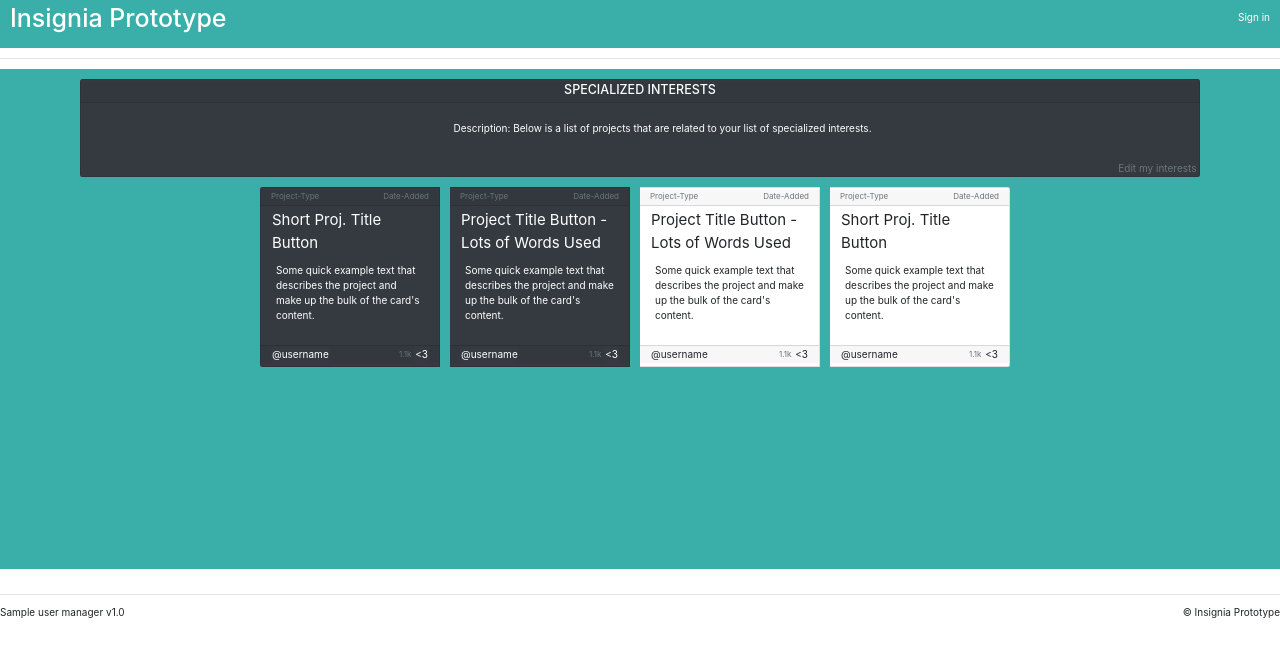
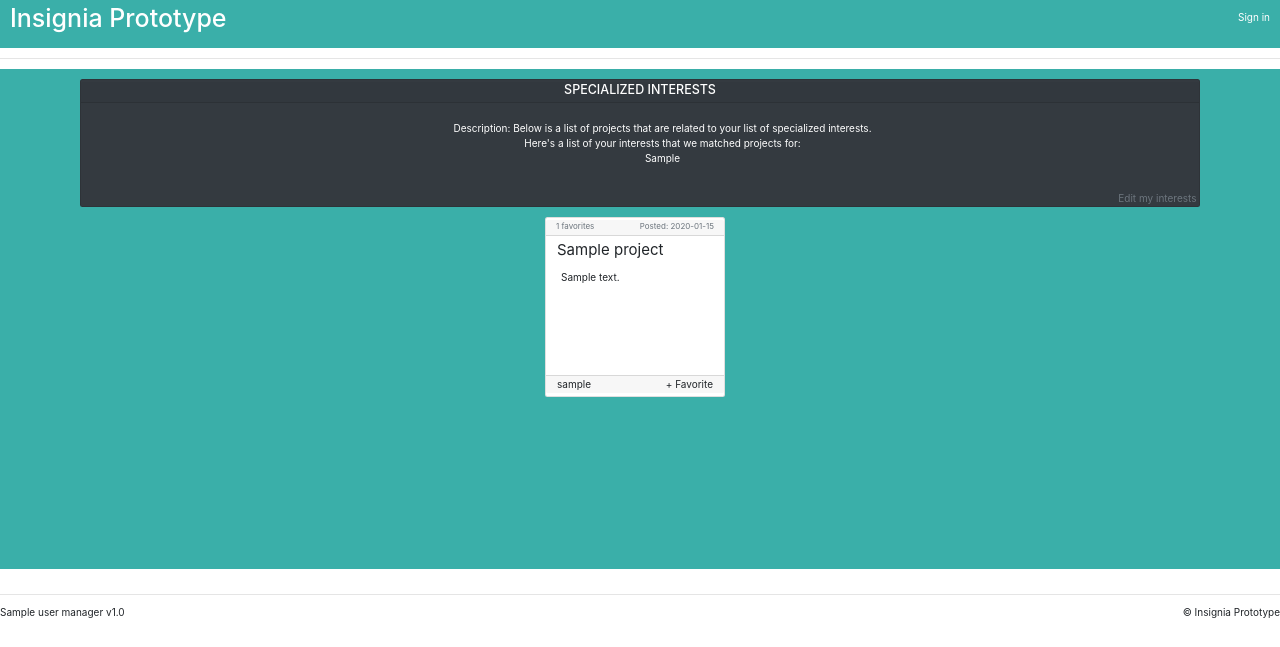
Before and after one commit to dylanfloyd/digital-portfolio-networking, a Python web app: template app/templates/main/specialize.html in a window 1280 px wide. Shown: the top 647 px of the page. Run offline with Jinja, Linux system fonts and the light colour scheme; the template is opened without the code that fills it: most values are stand-ins (such as "Sample title", 1, 10 or a date in 2020); some libraries are stand-ins or nearby versions.

Commit message:
specialization page performs exact match on tags for all projects. loads relevant projects dynamically

```diff
--- a/app/templates/main/specialize.html
+++ b/app/templates/main/specialize.html
@@ -1,4 +1,5 @@
 {% extends "main/main_base.html" %}  {# main/main_base.html extends layout.html #}
+{% from "common/form_macros.html" import render_card %}
 
 {% block content %}
     <div class="card text-white bg-dark mt-3 mb-3 mr-3" style="width: 100%; min-height: 5rem">
@@ -8,114 +9,122 @@
         <div class="card-body" style="padding: 0;">
             <p class="card-text text-center ml-4 mr-4" style="white-space: pre-wrap;">
                 Description: Below is a list of projects that are related to your list of specialized interests.
+                Here's a list of your interests that we matched projects for:
+                {{ tags_matched }}
             </p>
             <p class="pull-right mb-0 mr-1 mt-0"><a href="/main/user_settings" class="text-muted">Edit my interests</a></p>
 
         </div>
     </div>
-    <div class="card-group center-block" style="max-width: max-content;">
+{#    <div class="card-group center-block" style="max-width: max-content;">#}
+{##}
+{#        <div class="card text-white bg-dark mb-3 mr-3" style="max-width: 18rem; min-width: 18rem; min-height: 18rem">#}
+{#            <div class="card-header mt-1 mb-1" style="padding: 0; padding-bottom: 0.25rem;">#}
+{#                <small class="text-muted pull-left ml-3">Project-Type</small>#}
+{#                <small class="text-muted pull-right mr-3">Date-Added</small>#}
+{#            </div>#}
+{#            <div class="card-body" style="padding: 0">#}
+{#                <h5 class="card-title ml-3 mr-3">#}
+{#                    <a href="https://www.google.com" target="_blank" class="btn btn text-white text-left bg-dark" style="padding: 0; font-size: 1.5rem; white-space: pre-wrap">Short Proj. Title Button</a>#}
+{#                </h5>#}
+{#                <p class="card-text ml-4 mr-4">Some quick example text that describes the project and make up the bulk of the card's content.</p>#}
+{#            </div>#}
+{#            <div class="card-footer mt-1 mb-1" style="padding: 0">#}
+{#                <div class="pull-left ml-3">#}
+{#                    <a href="https://www.google.com" target="_blank" class="btn btn text-white bg-dark" style="padding: 0">#}
+{#                        @username#}
+{#                    </a>#}
+{#                </div>#}
+{#                <div class="pull-right mr-3">#}
+{#                    <small class="text-muted">1.1k</small>#}
+{#                    <a href="#" class="btn text-white bg-dark" style="padding: 0"><3</a>#}
+{#                </div>#}
+{#            </div>#}
+{#        </div>#}
+{##}
+{#        <div class="card text-white bg-dark mb-3 mr-3" style="max-width: 18rem; min-width: 18rem; min-height: 18rem">#}
+{#            <div class="card-header mt-1 mb-1" style="padding: 0; padding-bottom: 0.25rem;">#}
+{#                <small class="text-muted pull-left ml-3">Project-Type</small>#}
+{#                <small class="text-muted pull-right mr-3">Date-Added</small>#}
+{#            </div>#}
+{#            <div class="card-body" style="padding: 0">#}
+{#                <h5 class="card-title ml-3 mr-3">#}
+{#                    <a href="https://www.google.com" target="_blank" class="btn btn text-white text-left bg-dark" style="padding: 0; font-size: 1.5rem; white-space: pre-wrap">Project Title Button - Lots of Words Used</a>#}
+{#                </h5>#}
+{#                <p class="card-text ml-4 mr-4">Some quick example text that describes the project and make up the bulk of the card's content.</p>#}
+{#            </div>#}
+{#            <div class="card-footer mt-1 mb-1" style="padding: 0">#}
+{#                <div class="pull-left ml-3">#}
+{#                    <a href="https://www.google.com" target="_blank" class="btn btn text-white bg-dark" style="padding: 0">#}
+{#                        @username#}
+{#                    </a>#}
+{#                </div>#}
+{#                <div class="pull-right mr-3">#}
+{#                    <small class="text-muted">1.1k</small>#}
+{#                    <a href="#" class="btn text-white bg-dark" style="padding: 0"><3</a>#}
+{#                </div>#}
+{#            </div>#}
+{#        </div>#}
+{##}
+{#        <div class="card bg-white mb-3 mr-3" style="max-width: 18rem; min-width: 18rem; min-height: 18rem; text-color: #3AAFA9">#}
+{#            <div class="card-header mt-1 mb-1" style="padding: 0; padding-bottom: 0.25rem;">#}
+{#                <small class="text-muted pull-left ml-3">Project-Type</small>#}
+{#                <small class="text-muted pull-right mr-3">Date-Added</small>#}
+{#            </div>#}
+{#            <div class="card-body" style="padding: 0">#}
+{#                <h5 class="card-title ml-3 mr-3">#}
+{#                    <a href="https://www.google.com" target="_blank" class="btn text-left" style="padding: 0; font-size: 1.5rem; white-space: pre-wrap">Project Title Button - Lots of Words Used</a>#}
+{#                </h5>#}
+{##}
+{#                <p class="card-text ml-4 mr-4">Some quick example text that describes the project and make up the bulk of the card's content.</p>#}
+{#            </div>#}
+{#            <div class="card-footer mt-1 mb-1" style="padding: 0">#}
+{#                <div class="pull-left ml-3">#}
+{#                    <a href="https://www.google.com" target="_blank" class="btn" style="padding: 0">#}
+{#                        @username#}
+{#                    </a>#}
+{#                </div>#}
+{#                <div class="pull-right mr-3">#}
+{#                    <small class="text-muted">1.1k</small>#}
+{#                    <a href="#" class="btn" style="padding: 0"><3</a>#}
+{#                </div>#}
+{#            </div>#}
+{#        </div>#}
+{##}
+{#       <div class="card bg-white mb-3 mr-3" style="max-width: 18rem; min-width: 18rem; min-height: 18rem; text-color: #3AAFA9">#}
+{#            <div class="card-header mt-1 mb-1" style="padding: 0; padding-bottom: 0.25rem;">#}
+{#                <small class="text-muted pull-left ml-3">Project-Type</small>#}
+{#                <small class="text-muted pull-right mr-3">Date-Added</small>#}
+{#            </div>#}
+{#            <div class="card-body" style="padding: 0">#}
+{#                <h5 class="card-title ml-3 mr-3">#}
+{#                    <a href="https://www.google.com" target="_blank" class="btn text-left" style="padding: 0; font-size: 1.5rem; white-space: pre-wrap">Short Proj. Title Button</a>#}
+{#                </h5>#}
+{##}
+{#                <p class="card-text ml-4 mr-4">Some quick example text that describes the project and make up the bulk of the card's content.</p>#}
+{#            </div>#}
+{#            <div class="card-footer mt-1 mb-1" style="padding: 0">#}
+{#                <div class="pull-left ml-3">#}
+{#                    <a href="https://www.google.com" target="_blank" class="btn" style="padding: 0">#}
+{#                        @username#}
+{#                    </a>#}
+{#                </div>#}
+{#                <div class="pull-right mr-3">#}
+{#                    <small class="text-muted">1.1k</small>#}
+{#                    <a href="#" class="btn" style="padding: 0"><3</a>#}
+{#                </div>#}
+{#            </div>#}
+{#        </div>#}
+{##}
+{#    </div>#}
 
-        <div class="card text-white bg-dark mb-3 mr-3" style="max-width: 18rem; min-width: 18rem; min-height: 18rem">
-            <div class="card-header mt-1 mb-1" style="padding: 0; padding-bottom: 0.25rem;">
-                <small class="text-muted pull-left ml-3">Project-Type</small>
-                <small class="text-muted pull-right mr-3">Date-Added</small>
-            </div>
-            <div class="card-body" style="padding: 0">
-                <h5 class="card-title ml-3 mr-3">
-                    <a href="https://www.google.com" target="_blank" class="btn btn text-white text-left bg-dark" style="padding: 0; font-size: 1.5rem; white-space: pre-wrap">Short Proj. Title Button</a>
-                </h5>
-                <p class="card-text ml-4 mr-4">Some quick example text that describes the project and make up the bulk of the card's content.</p>
-            </div>
-            <div class="card-footer mt-1 mb-1" style="padding: 0">
-                <div class="pull-left ml-3">
-                    <a href="https://www.google.com" target="_blank" class="btn btn text-white bg-dark" style="padding: 0">
-                        @username
-                    </a>
-                </div>
-                <div class="pull-right mr-3">
-                    <small class="text-muted">1.1k</small>
-                    <a href="#" class="btn text-white bg-dark" style="padding: 0"><3</a>
-                </div>
-            </div>
-        </div>
+    <div class="card-group mt-3 center-block" style="max-width: max-content;">
 
-        <div class="card text-white bg-dark mb-3 mr-3" style="max-width: 18rem; min-width: 18rem; min-height: 18rem">
-            <div class="card-header mt-1 mb-1" style="padding: 0; padding-bottom: 0.25rem;">
-                <small class="text-muted pull-left ml-3">Project-Type</small>
-                <small class="text-muted pull-right mr-3">Date-Added</small>
-            </div>
-            <div class="card-body" style="padding: 0">
-                <h5 class="card-title ml-3 mr-3">
-                    <a href="https://www.google.com" target="_blank" class="btn btn text-white text-left bg-dark" style="padding: 0; font-size: 1.5rem; white-space: pre-wrap">Project Title Button - Lots of Words Used</a>
-                </h5>
-                <p class="card-text ml-4 mr-4">Some quick example text that describes the project and make up the bulk of the card's content.</p>
-            </div>
-            <div class="card-footer mt-1 mb-1" style="padding: 0">
-                <div class="pull-left ml-3">
-                    <a href="https://www.google.com" target="_blank" class="btn btn text-white bg-dark" style="padding: 0">
-                        @username
-                    </a>
-                </div>
-                <div class="pull-right mr-3">
-                    <small class="text-muted">1.1k</small>
-                    <a href="#" class="btn text-white bg-dark" style="padding: 0"><3</a>
-                </div>
-            </div>
-        </div>
-
-        <div class="card bg-white mb-3 mr-3" style="max-width: 18rem; min-width: 18rem; min-height: 18rem; text-color: #3AAFA9">
-            <div class="card-header mt-1 mb-1" style="padding: 0; padding-bottom: 0.25rem;">
-                <small class="text-muted pull-left ml-3">Project-Type</small>
-                <small class="text-muted pull-right mr-3">Date-Added</small>
-            </div>
-            <div class="card-body" style="padding: 0">
-                <h5 class="card-title ml-3 mr-3">
-                    <a href="https://www.google.com" target="_blank" class="btn text-left" style="padding: 0; font-size: 1.5rem; white-space: pre-wrap">Project Title Button - Lots of Words Used</a>
-                </h5>
-
-                <p class="card-text ml-4 mr-4">Some quick example text that describes the project and make up the bulk of the card's content.</p>
-            </div>
-            <div class="card-footer mt-1 mb-1" style="padding: 0">
-                <div class="pull-left ml-3">
-                    <a href="https://www.google.com" target="_blank" class="btn" style="padding: 0">
-                        @username
-                    </a>
-                </div>
-                <div class="pull-right mr-3">
-                    <small class="text-muted">1.1k</small>
-                    <a href="#" class="btn" style="padding: 0"><3</a>
-                </div>
-            </div>
-        </div>
-
-       <div class="card bg-white mb-3 mr-3" style="max-width: 18rem; min-width: 18rem; min-height: 18rem; text-color: #3AAFA9">
-            <div class="card-header mt-1 mb-1" style="padding: 0; padding-bottom: 0.25rem;">
-                <small class="text-muted pull-left ml-3">Project-Type</small>
-                <small class="text-muted pull-right mr-3">Date-Added</small>
-            </div>
-            <div class="card-body" style="padding: 0">
-                <h5 class="card-title ml-3 mr-3">
-                    <a href="https://www.google.com" target="_blank" class="btn text-left" style="padding: 0; font-size: 1.5rem; white-space: pre-wrap">Short Proj. Title Button</a>
-                </h5>
-
-                <p class="card-text ml-4 mr-4">Some quick example text that describes the project and make up the bulk of the card's content.</p>
-            </div>
-            <div class="card-footer mt-1 mb-1" style="padding: 0">
-                <div class="pull-left ml-3">
-                    <a href="https://www.google.com" target="_blank" class="btn" style="padding: 0">
-                        @username
-                    </a>
-                </div>
-                <div class="pull-right mr-3">
-                    <small class="text-muted">1.1k</small>
-                    <a href="#" class="btn" style="padding: 0"><3</a>
-                </div>
-            </div>
-        </div>
+        {% for project in projects %}
+            {{ render_card(project, project.creator, current_user) }}
+        {% endfor %}
 
     </div>
 
 
-
-
 {% endblock %}
```
Also changed, not shown: app/views/main_views.py (+23 -15 lines).
